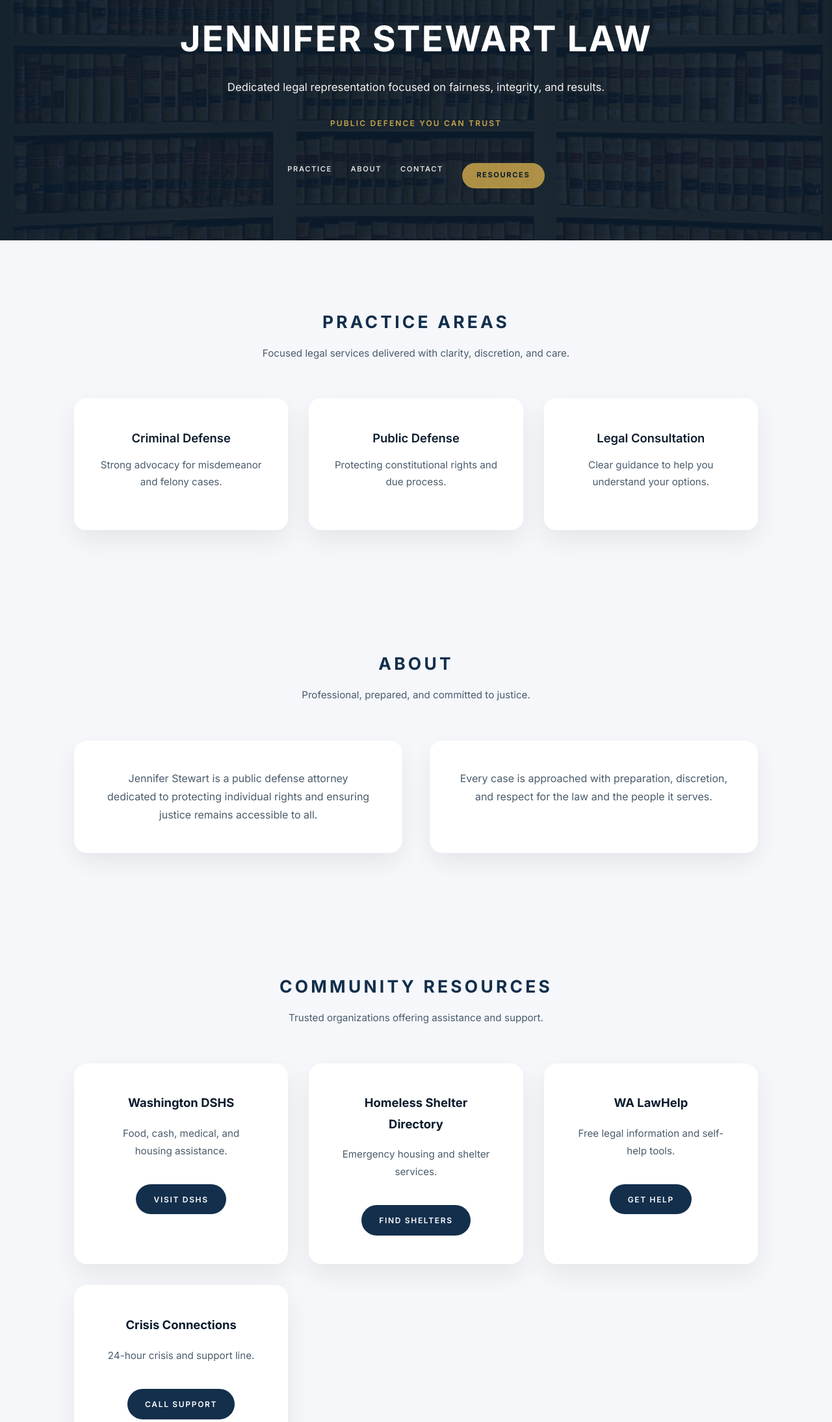
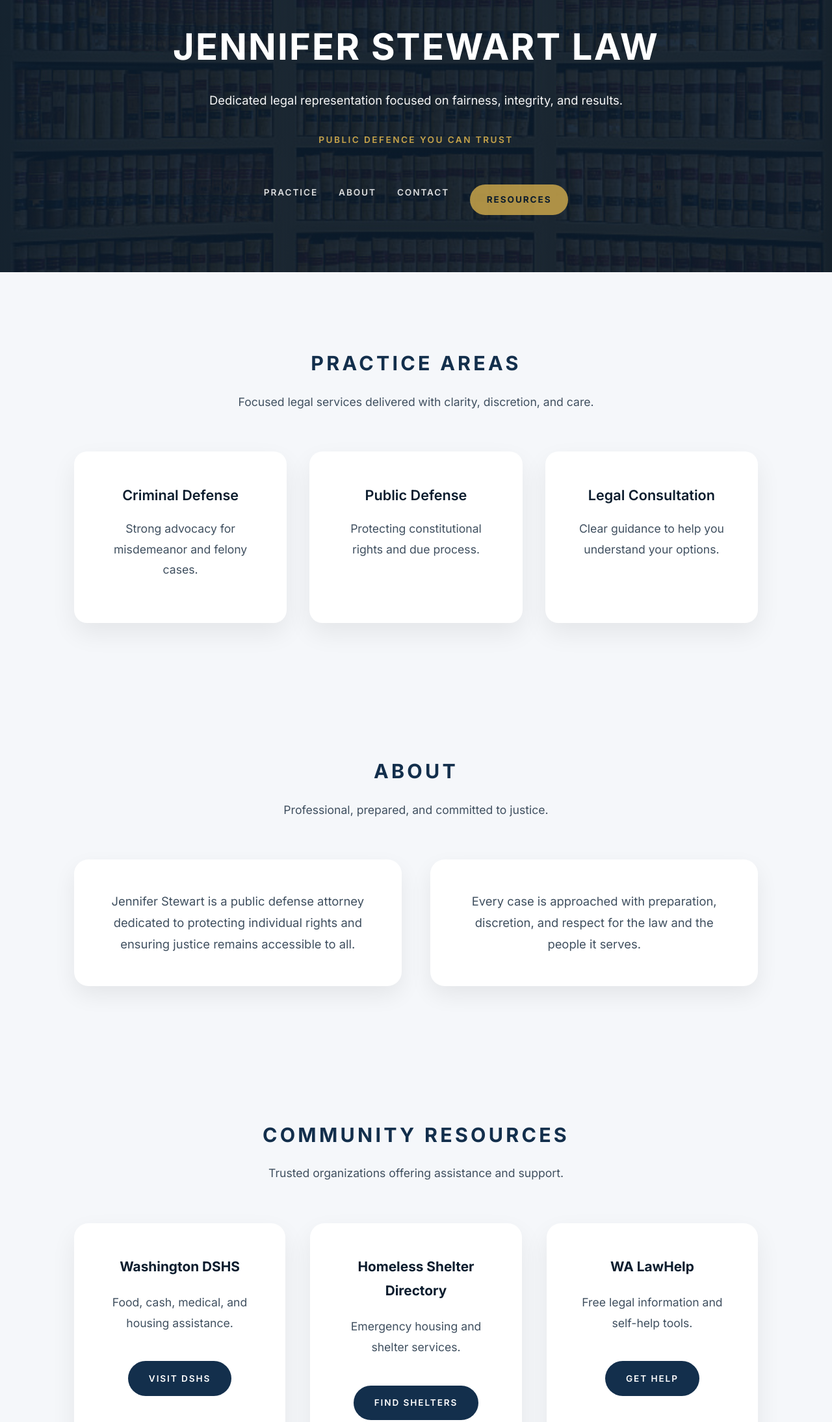
Before and after one commit to emailbottles-boop/jennifer-law-draft, a plain HTML site: page index.html in a window 1280 px wide. Shown: the part 120-2309 px from the top of the page at 65% size. Drawn offline with Linux system fonts and the light colour scheme.

Commit message:
Update index.html

```diff
--- a/index.html
+++ b/index.html
@@ -5,7 +5,6 @@
   <meta name="viewport" content="width=device-width, initial-scale=1.0" />
   <title>Jennifer Stewart Law</title>
 
-  <!-- FONT -->
   <link rel="preconnect" href="https://fonts.googleapis.com">
   <link rel="preconnect" href="https://fonts.gstatic.com" crossorigin>
   <link href="https://fonts.googleapis.com/css2?family=Inter:wght@400;500;600;700&display=swap" rel="stylesheet">
@@ -18,7 +17,7 @@
       --bg: #f5f7fa;
       --card: #ffffff;
       --text-main: #1a2633;
-      --text-soft: #4a5b6b;
+      --text-soft: #3f4f5f;
     }
 
     * { box-sizing: border-box; }
@@ -28,8 +27,8 @@
       font-family: "Inter", system-ui, sans-serif;
       background: var(--bg);
       color: var(--text-main);
-      line-height: 1.75;
-      font-size: 16px;
+      line-height: 1.8;
+      font-size: 18px; /* ↑ GLOBAL READABILITY */
     }
 
     /* ===== HEADER ===== */
@@ -38,29 +37,29 @@
         linear-gradient(rgba(11,28,45,0.9), rgba(11,28,45,0.9)),
         url("legalbooks.jpeg") center / cover no-repeat;
       color: white;
-      padding: 6rem 1.5rem 5rem;
+      padding: 6.5rem 1.5rem 5.5rem;
       text-align: center;
     }
 
     header h1 {
-      font-size: clamp(2.5rem, 5vw, 3.4rem);
+      font-size: clamp(2.7rem, 5vw, 3.5rem);
       letter-spacing: 0.04em;
-      margin-bottom: 0.8rem;
+      margin-bottom: 1rem;
       font-weight: 700;
     }
 
     header p {
-      max-width: 680px;
+      max-width: 720px;
       margin: 0 auto;
-      font-size: 1.05rem;
-      opacity: 0.95;
+      font-size: 1.15rem;
+      opacity: 0.96;
     }
 
     .motto {
-      margin-top: 1.8rem;
+      margin-top: 2rem;
       font-weight: 600;
       letter-spacing: 0.18em;
-      font-size: 0.75rem;
+      font-size: 0.85rem;
       color: var(--gold);
       text-transform: uppercase;
     }
@@ -68,8 +67,8 @@
     nav {
       display: flex;
       justify-content: center;
-      gap: 1.8rem;
-      margin-top: 3.2rem;
+      gap: 2rem;
+      margin-top: 3.5rem;
       flex-wrap: wrap;
     }
 
@@ -78,41 +77,39 @@
       text-decoration: none;
       font-weight: 600;
       letter-spacing: 0.14em;
-      font-size: 0.7rem;
+      font-size: 0.85rem;
       opacity: 0.85;
     }
-
-    nav a:hover { opacity: 1; }
 
     .resources-btn {
       background: var(--gold);
       color: var(--navy-dark);
-      padding: 0.6rem 1.4rem;
+      padding: 0.7rem 1.6rem;
       border-radius: 999px;
       font-weight: 700;
     }
 
     /* ===== SECTIONS ===== */
     section {
-      padding: 5rem 1.5rem;
+      padding: 5.5rem 1.5rem;
       max-width: 1100px;
       margin: 0 auto;
     }
 
     section h2 {
       text-align: center;
-      font-size: 1.65rem;
-      letter-spacing: 0.16em;
+      font-size: 1.9rem;
+      letter-spacing: 0.14em;
       font-weight: 700;
       color: var(--navy-main);
-      margin-bottom: 0.8rem;
+      margin-bottom: 1rem;
     }
 
     .section-subtext {
       text-align: center;
-      max-width: 620px;
-      margin: 0 auto 3.5rem;
-      font-size: 0.95rem;
+      max-width: 700px;
+      margin: 0 auto 3.8rem;
+      font-size: 1.1rem;
       color: var(--text-soft);
     }
 
@@ -120,27 +117,27 @@
     .practice-grid {
       display: grid;
       grid-template-columns: repeat(auto-fit, minmax(260px, 1fr));
-      gap: 2rem;
+      gap: 2.2rem;
     }
 
     .practice-card {
       background: var(--card);
-      border-radius: 18px;
-      padding: 2.8rem 2.2rem;
+      border-radius: 20px;
+      padding: 3rem 2.6rem;
       box-shadow: 0 16px 38px rgba(0,0,0,0.07);
       text-align: center;
     }
 
     .practice-card h3 {
       margin: 0;
-      font-size: 1.15rem;
+      font-size: 1.35rem;
       font-weight: 600;
       color: var(--navy-dark);
     }
 
     .practice-card p {
-      margin-top: 0.8rem;
-      font-size: 0.95rem;
+      margin-top: 1rem;
+      font-size: 1.1rem;
       color: var(--text-soft);
     }
 
@@ -148,16 +145,16 @@
     .about-grid {
       display: grid;
       grid-template-columns: repeat(auto-fit, minmax(300px, 1fr));
-      gap: 2.6rem;
+      gap: 2.8rem;
     }
 
     .about-card {
       background: var(--card);
-      border-radius: 20px;
-      padding: 2.8rem;
+      border-radius: 22px;
+      padding: 3rem;
       box-shadow: 0 14px 34px rgba(0,0,0,0.07);
       text-align: center;
-      font-size: 1rem;
+      font-size: 1.15rem;
       color: var(--text-soft);
     }
 
@@ -165,38 +162,38 @@
     .resources-grid {
       display: grid;
       grid-template-columns: repeat(auto-fit, minmax(260px, 1fr));
-      gap: 2rem;
+      gap: 2.4rem;
     }
 
     .resource-card {
       background: var(--card);
-      border-radius: 20px;
-      padding: 2.8rem;
+      border-radius: 22px;
+      padding: 3rem;
       text-align: center;
       box-shadow: 0 16px 38px rgba(0,0,0,0.07);
     }
 
     .resource-card h3 {
       margin-top: 0;
-      font-size: 1.15rem;
+      font-size: 1.3rem;
       font-weight: 700;
       color: var(--navy-dark);
     }
 
     .resource-card p {
-      font-size: 0.95rem;
+      font-size: 1.1rem;
       color: var(--text-soft);
-      margin-top: 0.6rem;
+      margin-top: 0.8rem;
     }
 
     .resource-card a {
       display: inline-block;
-      margin-top: 1.4rem;
-      padding: 0.8rem 1.7rem;
+      margin-top: 1.6rem;
+      padding: 0.9rem 2rem;
       border-radius: 999px;
       background: var(--navy-main);
       color: white;
-      font-size: 0.75rem;
+      font-size: 0.85rem;
       font-weight: 600;
       letter-spacing: 0.14em;
       text-decoration: none;
@@ -206,44 +203,44 @@
     .contact {
       text-align: center;
       background: linear-gradient(135deg, #eef2f7, #e4ebf3);
-      border-radius: 26px;
-      padding: 4.5rem 2rem;
+      border-radius: 28px;
+      padding: 4.8rem 2rem;
     }
 
     form {
-      max-width: 520px;
-      margin: 2.5rem auto 0;
+      max-width: 560px;
+      margin: 2.8rem auto 0;
       display: flex;
       flex-direction: column;
-      gap: 1.1rem;
+      gap: 1.3rem;
     }
 
     input, textarea {
-      padding: 1rem 1.1rem;
-      border-radius: 12px;
+      padding: 1.2rem 1.3rem;
+      border-radius: 14px;
       border: 1px solid #ccd6e0;
       font-family: inherit;
-      font-size: 0.95rem;
+      font-size: 1.05rem;
     }
 
     button {
-      margin-top: 1.4rem;
-      padding: 1rem 2.6rem;
+      margin-top: 1.6rem;
+      padding: 1.1rem 3rem;
       border-radius: 999px;
       border: none;
       background: var(--navy-main);
       color: white;
       font-weight: 700;
       letter-spacing: 0.16em;
-      font-size: 0.75rem;
+      font-size: 0.85rem;
       cursor: pointer;
     }
 
     footer {
       text-align: center;
-      padding: 2.2rem 1rem;
-      font-size: 0.75rem;
-      opacity: 0.6;
+      padding: 2.4rem 1rem;
+      font-size: 0.85rem;
+      opacity: 0.65;
     }
   </style>
 </head>
```
